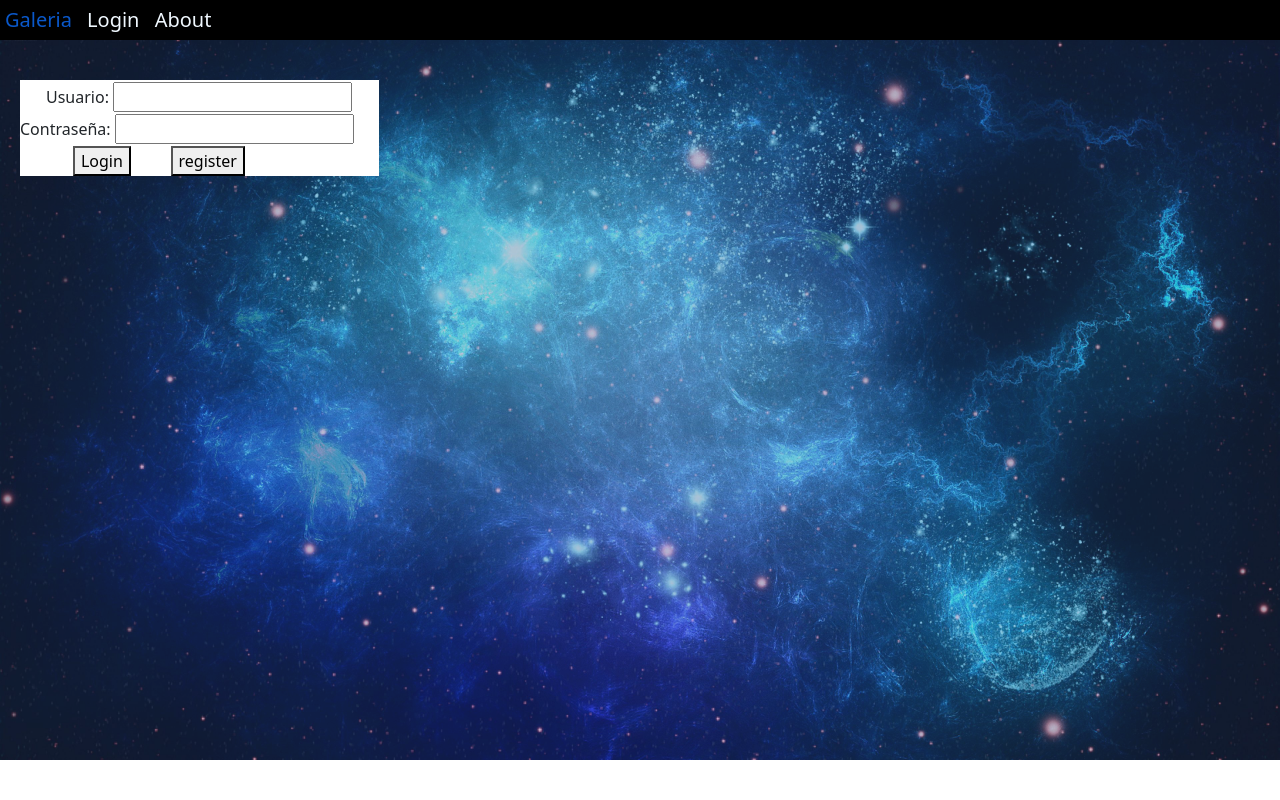
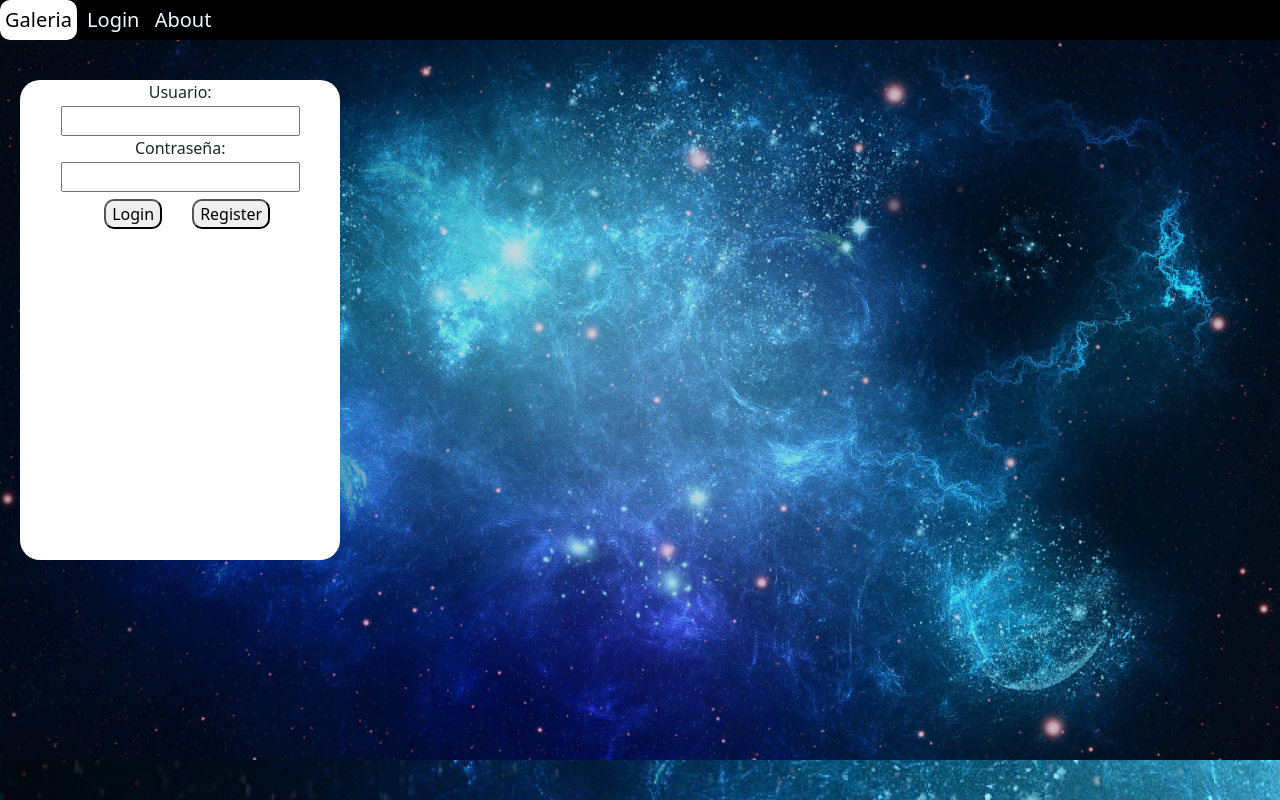
Before and after one commit to ElBelloMango/plataformasEjercicio1, a plain HTML site: page login.html in a window 1280 px wide. Shown: the top 800 px of the page. Drawn offline with nearby package versions, Linux system fonts and the light colour scheme.

Commit message:
Primer Diseño Login

```diff
--- a/css/style.css
+++ b/css/style.css
@@ -1,6 +1,10 @@
 body{
-    background-color: rgba(18, 46, 124, 0.808);
-    height: fit-content;
+    background:rgba(18, 46, 124, 0.808);
+    height: 30cm;
+    margin: 0px;
+    font-family: sans-serif;
+    background-image: url(/img/star-wars-backgrounds-25.jpg);
+
 }
 .navheader{
     font-size: 20px;
@@ -19,6 +23,7 @@ body{
     text-align: center;
     display: inline-block;
     background-color:black;
+    margin-left: auto;
 }
 .login{
     color:aliceblue;
@@ -36,12 +41,31 @@ body{
     display: inline-block;
     background-color:black;
 }
+.galeria:hover{
+    border-radius: 10px;
+    background: white;
+    color: black;
+}
+.login:hover{
+    border-radius: 10px;
+    background: white;
+    color: black;
+}
+.about:hover{
+    border-radius: 10px;
+    background: white;
+    color: black;
+}
 .entrada{
     margin-left: 20px;
     position: absolute;
     top: 10%;
-    background-color: white;
+    background-color: rgb(255, 255, 255);
     padding-right: 2%;
+    height: 60%;
+    width: 25%;
+    border-radius: 20px;
+    border: 2cm black;
 }
 .campo{
     margin-top: 2px;
@@ -52,16 +76,20 @@ body{
 }
 .filas{
     width: 90%;
+    border-radius: 20px;
     background-color: rgba(255, 255, 255, 0.233);
 }
 .filas:hover{
     transform:scale(1.05);
-
+    border-radius: 40px;
+}
+.loginSquare{
+    margin: 0px;
 }
 
 #imagen{
     width: 100%;
-    opacity: 75%;
+    opacity: 90%;
     margin-left: 0px;
 }
 #menu{
@@ -87,14 +115,9 @@ body{
     position: absolute;
     font-size: 20px;
     color: black;
-    text-decoration: double;
-    text-decoration-color:black;
     top: 40%;
     width: 80%;
     background-color: rgba(255, 255, 255, 0.062);
-    background-blend-mode: lighten;
-    text-align: center;
-    padding-bottom: 5px;
 }
 #secundaria{
     width: 100%;
@@ -103,19 +126,28 @@ body{
     color: black;
     position: absolute;
     background-color: rgba(18, 46, 124, 0.808);
+    background-blend-mode: lighten;
 }
 #user{
     margin-left: 26px;
 }
+#pass{
+    margin-left: 26px;
+}
 #log{
-    margin-left: 40%;
+    border-radius: 10px;
 }
 #reg{
-    margin-left: 30%;
+    border-radius: 10px;
 }
 #botones{
     display: inline-flex;
     flex-direction: row;
+    margin-left: 40px;
+    margin-top: 5px;
+}
+#reg{
+    margin-left: 30px;
 }
 #title{
     left: 9%;
@@ -123,3 +155,9 @@ body{
     top: 40%;
     text-align: center;
 }
+#secundaria:hover{
+    font-size: 25px;
+}
+#tabla:hover{
+    font-size: 30px;
+}
--- a/login.html
+++ b/login.html
@@ -18,14 +18,24 @@
         </div>
         <img id=imagen src="/img/star-wars-backgrounds-25.jpg" alt="fondo">
         <div class=entrada>
-            <form action="ejemplo.html" method="POST">
-                <div id=user>Usuario: <input class=campo type="text" name="usuario"></div>
-                <div id=pss>Contraseña: <input class=campo type="password" name="pass"></div>
-                <div id=botones>
-                    <div id=log><button class=campo role="link" onclick="">Login</button></div>
-                    <div id=reg><button class=campo role="link" onclick="">register</button></div>
-                </div>
-            </form>
+            <center>
+            <div class=loginSquare>
+                <form action="ejemplo.html" method="POST">
+                    <div id=user>Usuario:
+                        <br>
+                        <input class=campo type="text" name="usuario">
+                    </div>
+                    <div id=pass>Contraseña:
+                        <br>
+                        <input class=campo type="password" name="pass">
+                    </div>
+                    <div id=botones>
+                        <button id=log class=campo role="link" onclick="">Login</button>
+                        <button id=reg class=campo role="link" onclick="">Register</button>
+                    </div>
+                </form>
+            </div>
+            </center>
         </div>
     </div>
 </body>
```
Also changed, not shown: index.html (+12 -9 lines), img/44256.jpg (added).
